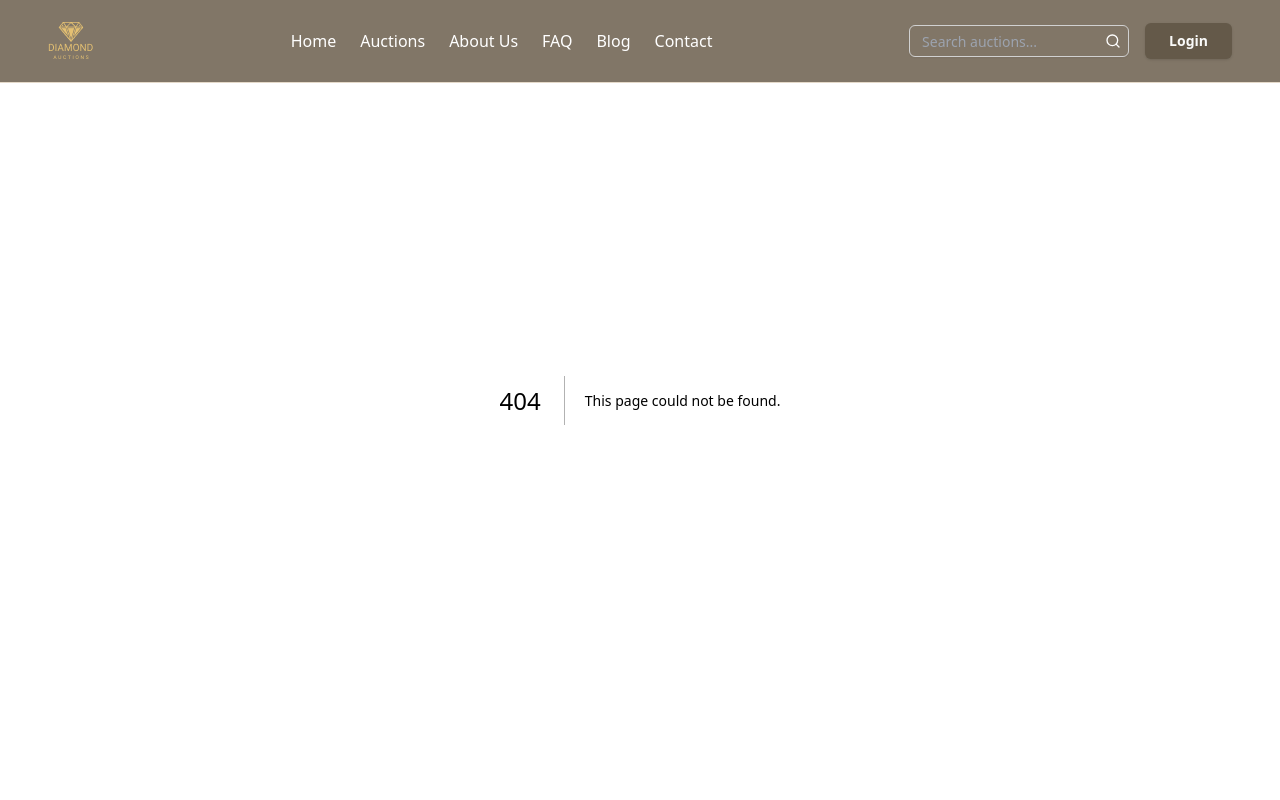
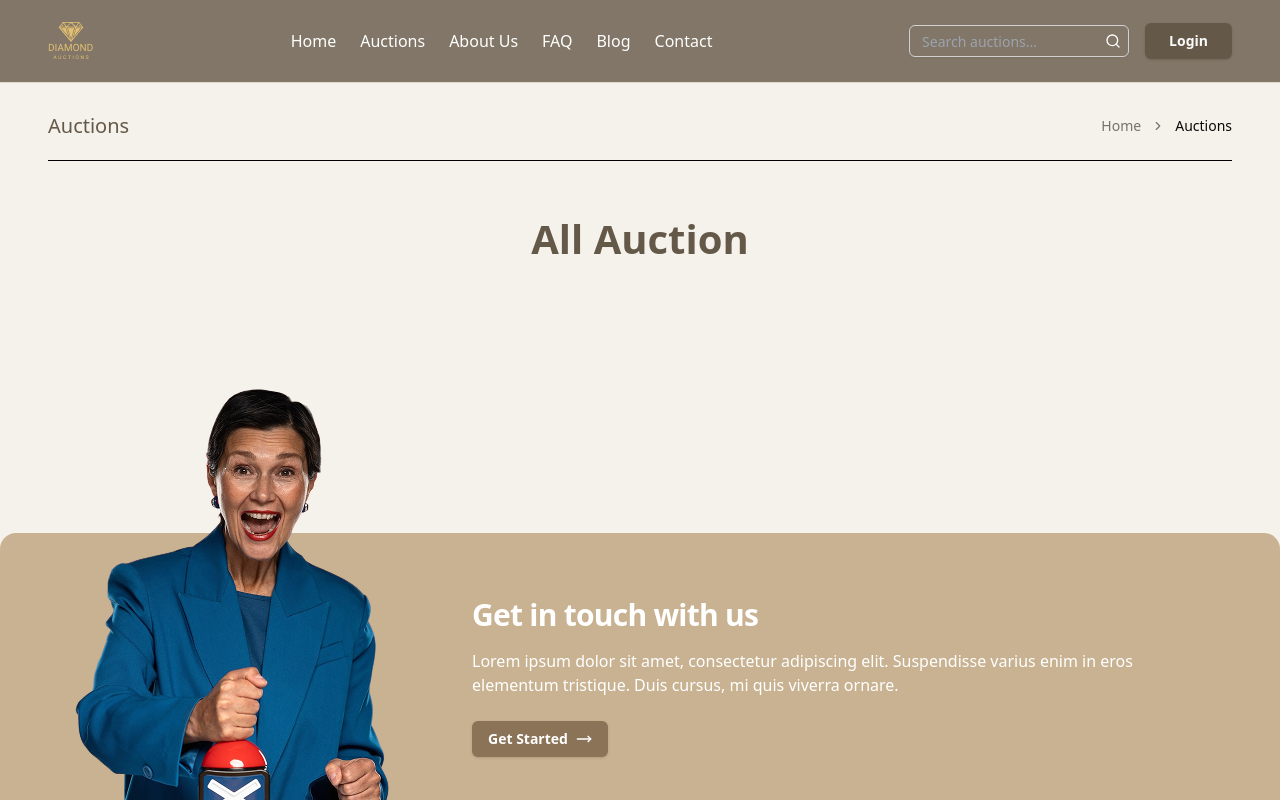
Before and after one commit to rifat-mahmudul/Diamond-Auction, a Next.js app: page /auctions in a window 1280 px wide. Before the commit this address had no page. Shown: the top 800 px of the page. Built offline with nearby package versions, Linux system fonts and the light colour scheme.

Commit message:
auction start

```diff
--- /dev/null
+++ b/app/auctions/page.tsx
@@ -0,0 +1,16 @@
+import AllAuction from '@/components/auctions/all-auction'
+import PathTracker from '@/Shared/PathTracker'
+import React from 'react'
+
+export default function page() {
+    return (
+        <div className="mt-28 container">
+            <div className="border-b border-black pb-5">
+                <PathTracker />
+            </div>
+            <div className="">
+                <AllAuction />
+            </div>
+        </div>
+    )
+}
--- a/app/page.tsx
+++ b/app/page.tsx
@@ -1,5 +1,5 @@
 import { HeroSection } from "@/components/hero-section"
-import { LiveAuctionSection } from "@/components/live-auction-section"
+import { LiveAuctionSection } from "@/Shared/live-auction-section"
 import { AuctionCategoriesSection } from "@/components/auction-categories-section"
 import { HowItWorksSection } from "@/components/how-it-works-section"
 import { LatestAuctionSection } from "@/components/latest-auction-section"
--- /dev/null
+++ b/components/auctions/all-auction.tsx
@@ -0,0 +1,11 @@
+import React from 'react'
+
+export default function AllAuction() {
+  return (
+    <section className='container py-12'>
+      <div className="text-center pb-10">
+        <h2 className='text-[40px] text-[#645949] font-bold'>All Auction</h2>
+      </div>
+    </section>
+  )
+}
```
Also changed, not shown: Shared/live-auction-section.tsx (renamed from components/live-auction-section.tsx), 1 other file (tests, documents, lock files or other folders).
